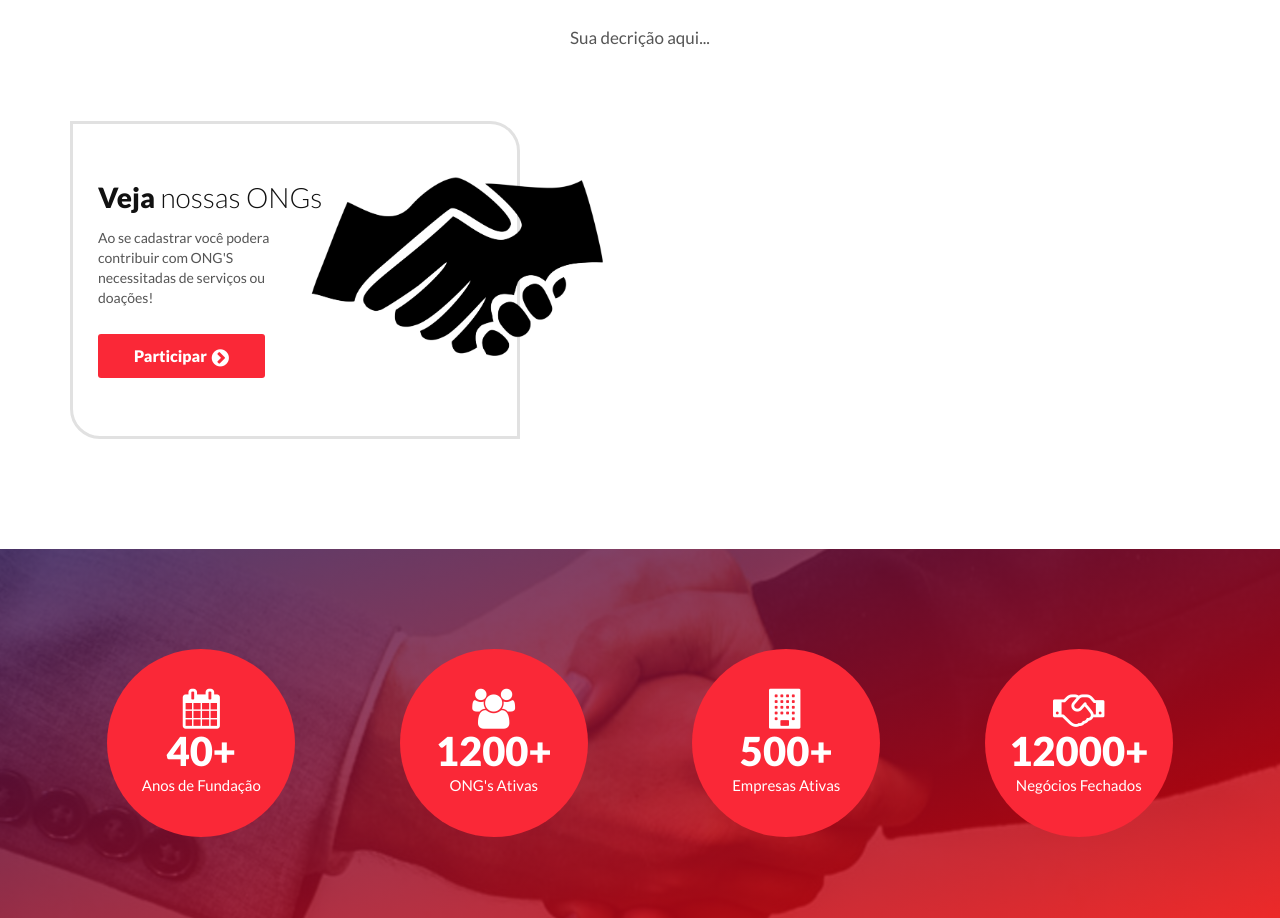
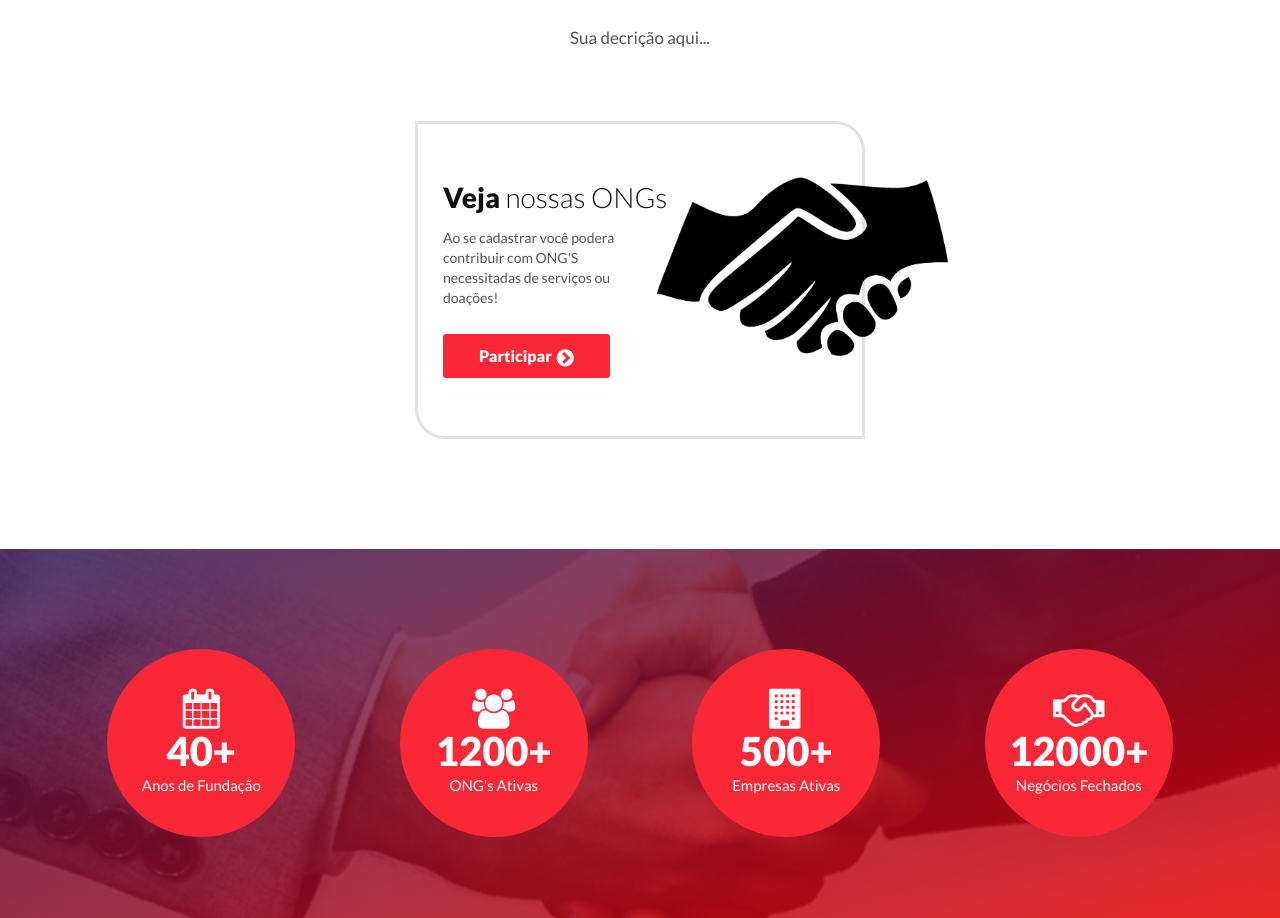
Before and after one commit to suelenquadros/HerokuProjetoFront, a website: page public/Index.html in a window 1280 px wide. Shown: the part 887-1805 px from the top of the page. Drawn offline with Linux system fonts and the light colour scheme.

Commit message:
perfumaria2

```diff
--- a/public/Index.html
+++ b/public/Index.html
@@ -92,7 +92,7 @@
                 Sua decrição aqui...
             </p>
         </div>
-        <div class="row" style="margin-left: -left:310px">
+        <div class="row" style="margin-left:330px">
             <div class="col-lg-6 col-sm-6">
                 <div class="looking-counselor">
                     <div class="looking-couns-image"> <img src="assets/images/shake-hands.png" alt="Image" /> </div>
```
